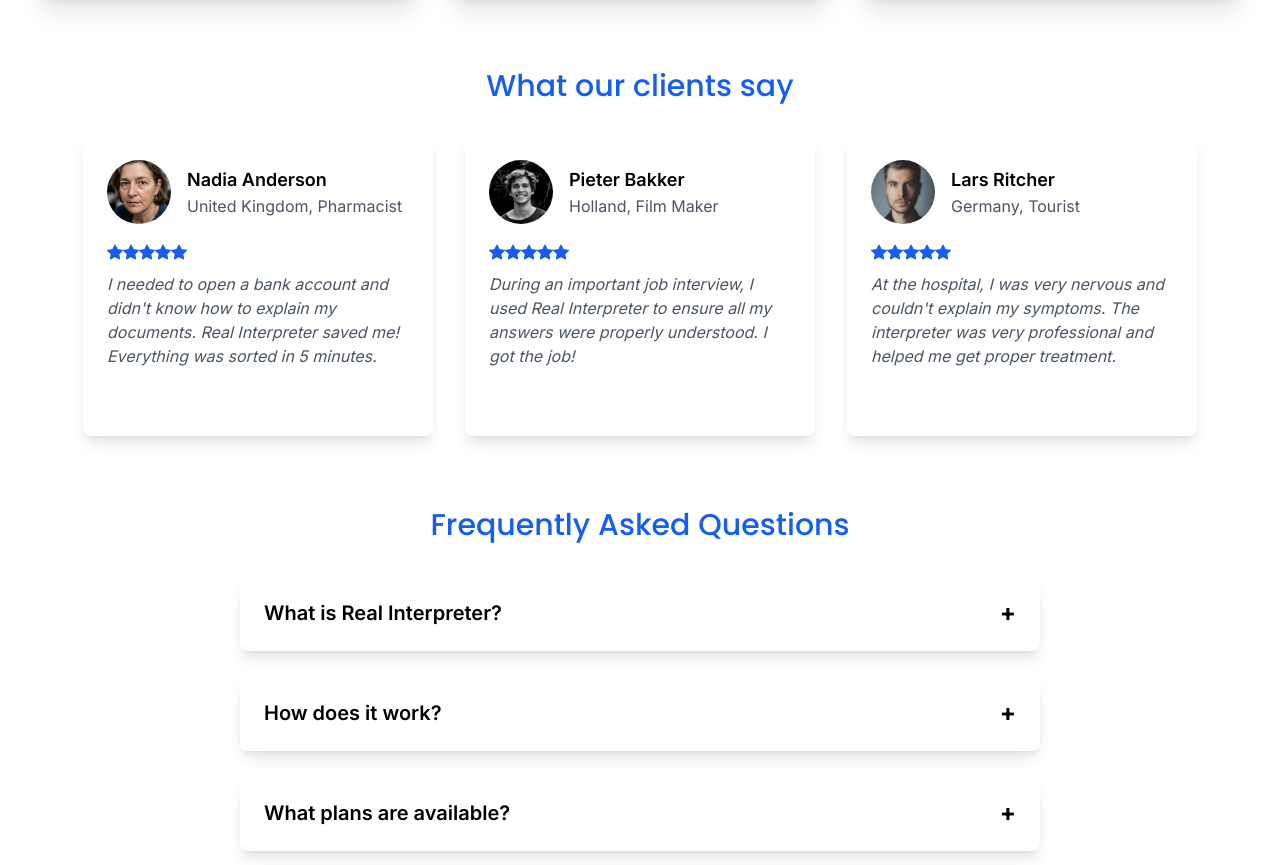
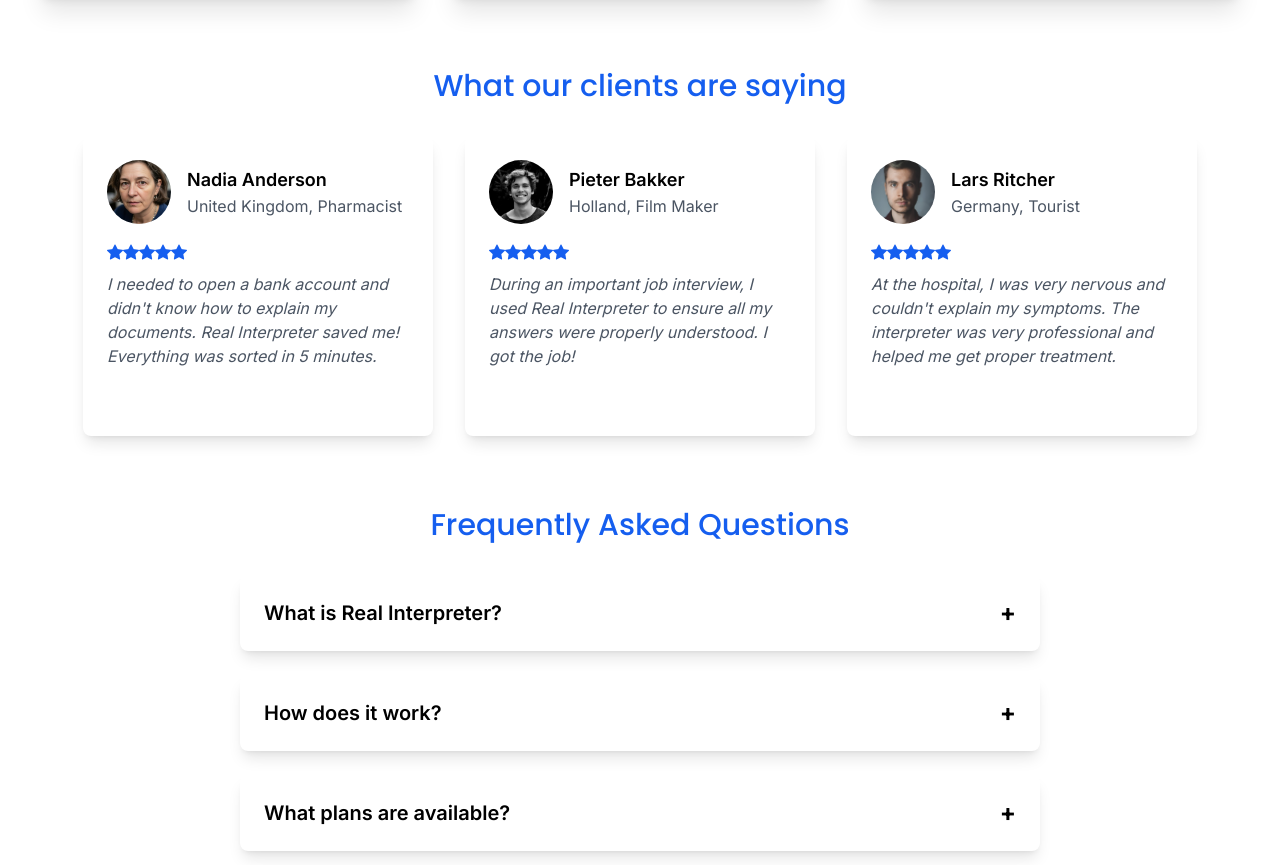
Before and after one commit to alienmindarts/Real-Interpreter, a website: page index.html in a window 1280 px wide. Shown: the part 3073-3938 px from the top of the page. Drawn offline with nearby package versions, Linux system fonts and the light colour scheme; files that its build step writes are made by us from their sources.

Commit message:
Update index.html

```diff
--- a/index.html
+++ b/index.html
@@ -424,7 +424,7 @@
             <h3
                 class="tw-font-serif tw-text-3xl tw-font-medium tw-text-primary max-md:tw-text-2xl"
             >
-                What our clients say
+                What our clients are saying
             </h3>
             <!-- Testimonials -->
             <div class="tw-mt-8 tw-flex tw-justify-center">
```
